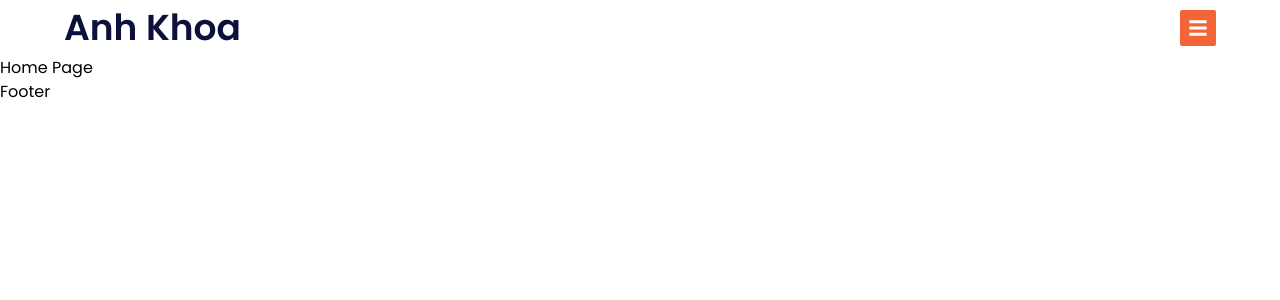
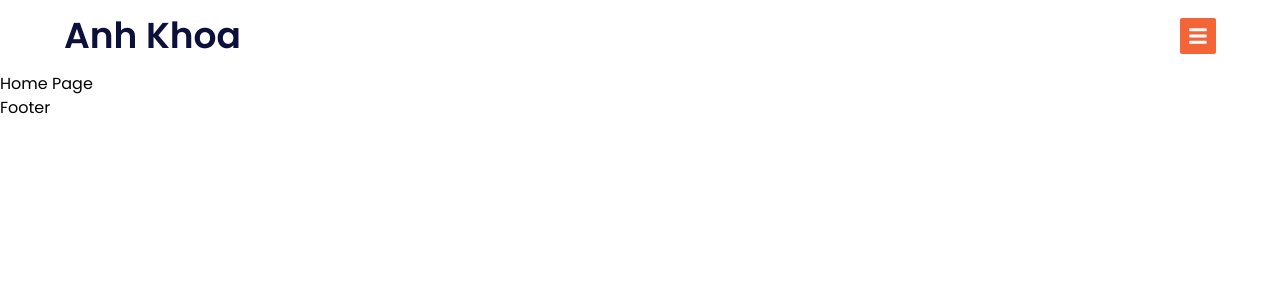
Before and after one commit to anhkhoanoithat/company, a Next.js app: page / in a window 1280 px wide. Shown: the top 300 px of the page. Built offline with nearby package versions, Linux system fonts and the light colour scheme.

Commit message:
fix size

```diff
--- a/components/Header/index.jsx
+++ b/components/Header/index.jsx
@@ -10,7 +10,7 @@ export default function Header() {
     return (
         <header
             className='
-            py-2 px-6
+            py-4 px-6
             flex justify-between items-center
             md:px-16
         '
```
